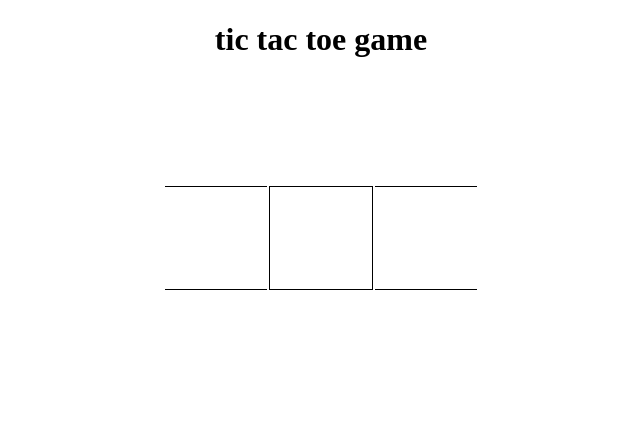
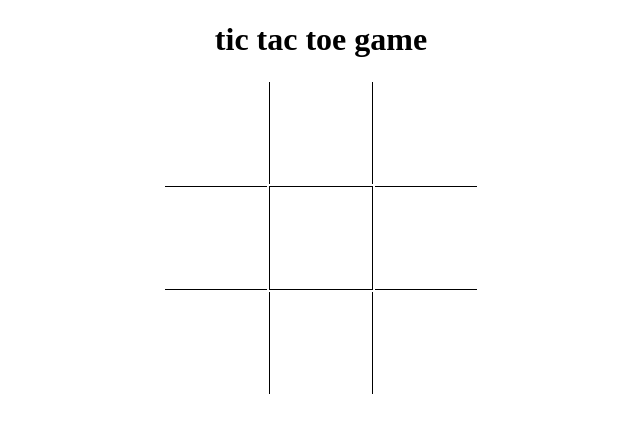
Before and after one commit to prathamgupta22/tic-tac-toe-html-css, a plain HTML site: page index.html in a window 1280 px wide. Shown: the whole page, without its empty margins (319-959 px from the left). Drawn offline with Linux system fonts and the light colour scheme.

Commit message:
Update ttt.css

```diff
--- a/ttt.css
+++ b/ttt.css
@@ -3,7 +3,8 @@ td{
     height:100px;
   }
   .vertical{
-
+    border-left:1px solid black;
+    border-right:1px solid black;
 
   }
   .verticalhorizontal{
```
